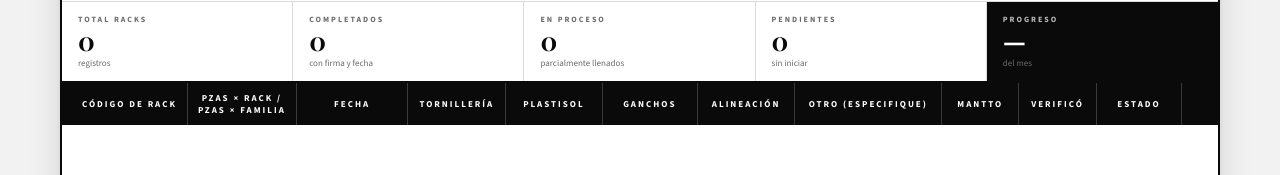
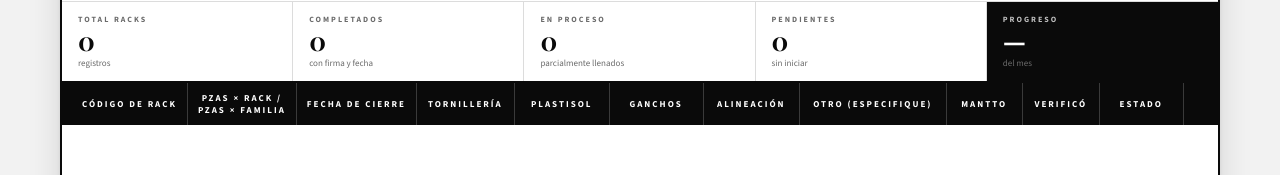
Before and after one commit to Arturo3567/aminsa-racks, a plain HTML site: page index.html in a window 1280 px wide. Shown: the part 216-391 px from the top of the page. Drawn offline with nearby package versions, Linux system fonts and the light colour scheme.

Commit message:
Change 'Fecha' to 'Fecha de cierre' in table header

```diff
--- a/index.html
+++ b/index.html
@@ -285,7 +285,7 @@ tbody td:last-child { border-right: none; }
         <tr>
           <th class="th-left" style="width:105px">Código de Rack</th>
           <th style="width:80px">Pzas × Rack /<br>Pzas × Familia</th>
-          <th style="width:118px">Fecha</th>
+          <th style="width:118px">Fecha de cierre</th>
           <th style="width:98px">Tornillería</th>
           <th style="width:98px">Plastisol</th>
           <th style="width:98px">Ganchos</th>
```
